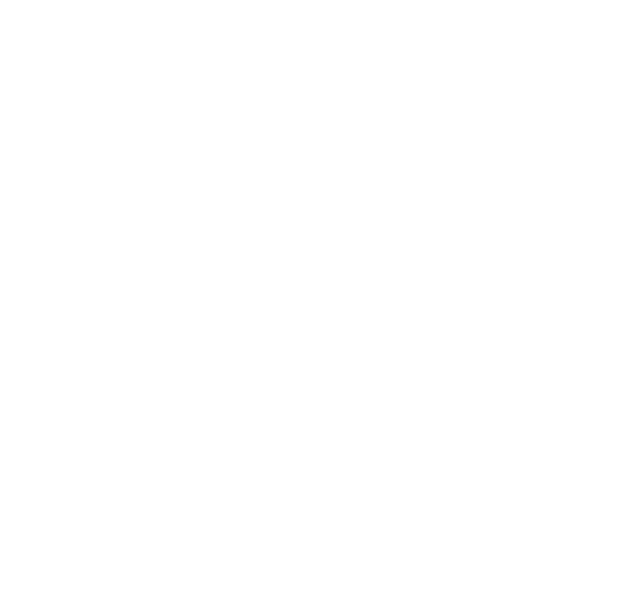
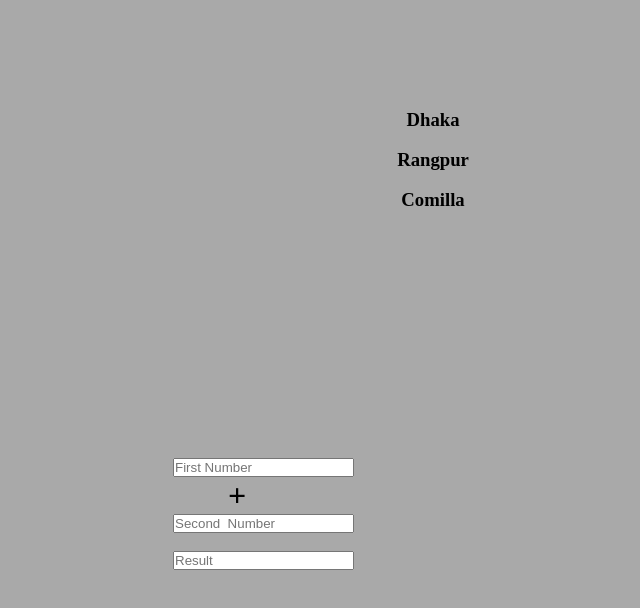
Before and after one commit to shariard58/Test, a plain HTML site: page FrontEnd/index.html in a window 1280 px wide. Shown: the whole page, without its empty margins (207-847 px from the left). Drawn offline with Linux system fonts and the light colour scheme.

Commit message:
Duke Branch: From new Branch

```diff
--- a/FrontEnd/index.html
+++ b/FrontEnd/index.html
@@ -8,6 +8,31 @@
     <link rel="stylesheet" href="style.css" />
   </head>
   <body>
+    <div class="demo">
+      <li><h3>Dhaka</h3></li>
+      <li><h3>Rangpur</h3></li>
+      <li><h3>Comilla</h3></li>
+    </div>
     <script src="script.js"></script>
+
+    <div class="Input_feild">
+      <form>
+        <label for="fname"></label><br />
+        <input type="text" id="fname" name="fname" placeholder="First Number" />
+        <label for="lname"> </label><br />
+
+        <h1 class="plusSign">+</h1>
+
+        <input
+          type="text"
+          id="lname"
+          name="lname"
+          placeholder="Second  Number"
+        />
+        <br />
+        <label for="lname"> </label><br />
+        <input type="text" id="lname" name="lname" placeholder="Result" /><br />
+      </form>
+    </div>
   </body>
 </html>
--- a/FrontEnd/style.css
+++ b/FrontEnd/style.css
@@ -0,0 +1,29 @@
+* {
+  margin: 0;
+  padding: 0;
+}
+
+body {
+  background-color: darkgray;
+}
+.demo {
+  height: 55vh;
+  text-align: center;
+}
+
+.demo li {
+  list-style: none;
+  line-height: 40px;
+}
+
+li:first-child {
+  padding-top: 100px;
+}
+
+.Input_feild {
+  padding-left: 380px;
+}
+
+.plusSign {
+  padding-left: 55px;
+}
```
